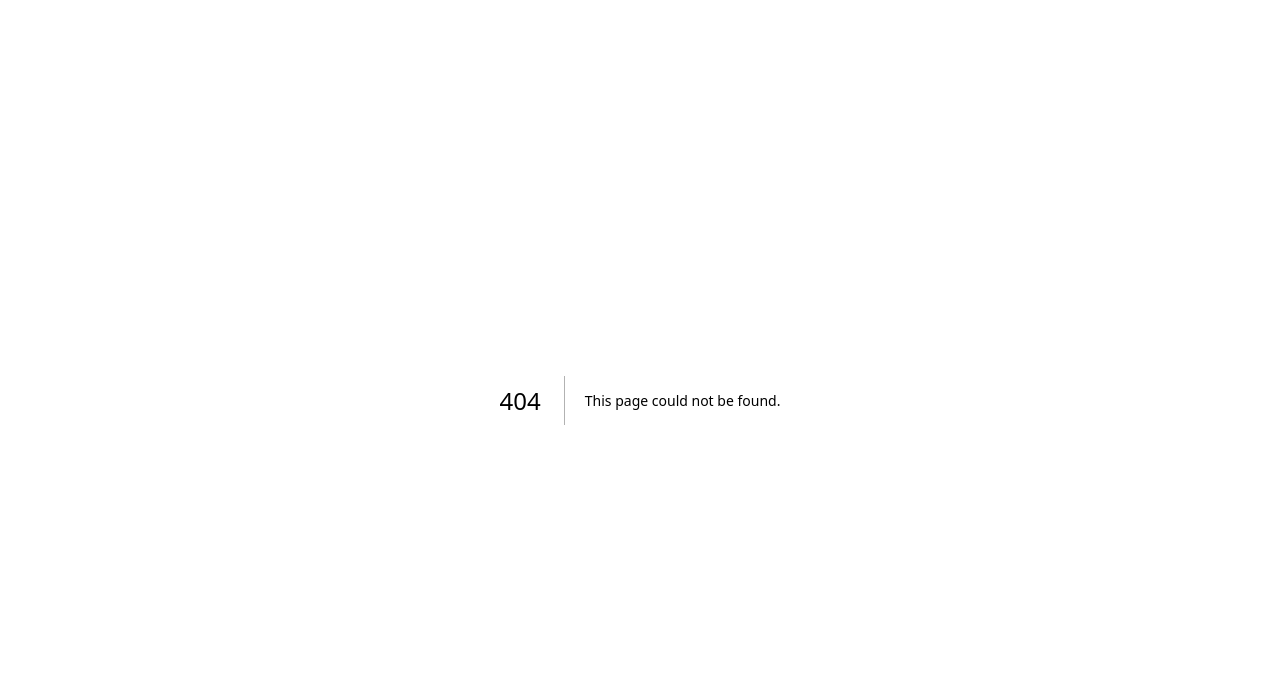
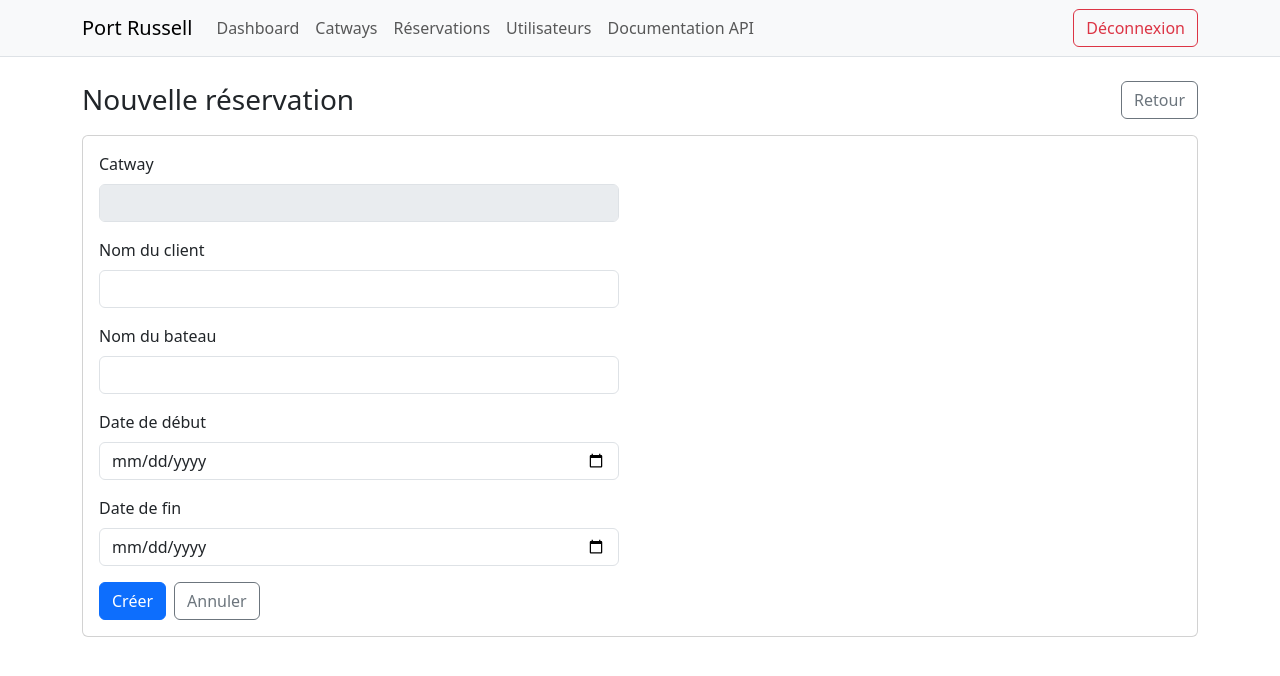
Before and after one commit to ctedie/API_Port_Russell, a Next.js app in the folder frontend/: page /dashboard/reservations/new in a window 1280 px wide. Before the commit this address had no page. Shown: the top 676 px of the page. Built offline with nearby package versions, Linux system fonts and the light colour scheme; no server answers; sample sign-in values are in the browser's storage.

Commit message:
add create reservation page

```diff
--- /dev/null
+++ b/frontend/app/dashboard/reservations/new/page.jsx
@@ -0,0 +1,139 @@
+"use client";
+
+import { useSearchParams, useRouter } from "next/navigation";
+import { useState } from "react";
+import Link from "next/link";
+
+import Alert from "react-bootstrap/Alert";
+import Button from "react-bootstrap/Button";
+import Card from "react-bootstrap/Card";
+import Form from "react-bootstrap/Form";
+
+import { apiFetch } from "../../../../lib/api";
+
+export default function NewReservationPage() {
+  const searchParams = useSearchParams();
+  const router = useRouter();
+
+  const catwayNumber = searchParams.get("catway");
+
+  const [clientName, setClientName] = useState("");
+  const [boatName, setBoatName] = useState("");
+  const [startDate, setStartDate] = useState("");
+  const [endDate, setEndDate] = useState("");
+
+  const [error, setError] = useState("");
+  const [loading, setLoading] = useState(false);
+
+  const onSubmit = async (e) => {
+    e.preventDefault();
+    setError("");
+
+    if (!catwayNumber) {
+      setError("Catway non sélectionné");
+      return;
+    }
+
+    if (new Date(endDate) <= new Date(startDate)) {
+      setError("La date de fin doit être après la date de début.");
+      return;
+    }
+
+    setLoading(true);
+
+    try {
+      await apiFetch(`/catways/${catwayNumber}/reservations`, {
+        method: "POST",
+        body: JSON.stringify({
+          clientName,
+          boatName,
+          startDate,
+          endDate,
+        }),
+      });
+
+      router.push("/dashboard/reservations");
+    } catch (err) {
+      setError(err.message || "Création impossible");
+    } finally {
+      setLoading(false);
+    }
+  };
+
+  return (
+    <>
+      <div className="d-flex justify-content-between align-items-center mb-3">
+        <h1 className="h3 mb-0">Nouvelle réservation</h1>
+        <Button as={Link} href="/dashboard/reservations" variant="outline-secondary">
+          Retour
+        </Button>
+      </div>
+
+      <Card>
+        <Card.Body>
+          {error && <Alert variant="danger">{error}</Alert>}
+
+          <Form onSubmit={onSubmit} style={{ maxWidth: 520 }}>
+            <Form.Group className="mb-3">
+              <Form.Label>Catway</Form.Label>
+              <Form.Control value={catwayNumber || ""} disabled />
+            </Form.Group>
+
+            <Form.Group className="mb-3">
+              <Form.Label>Nom du client</Form.Label>
+              <Form.Control
+                value={clientName}
+                onChange={(e) => setClientName(e.target.value)}
+                required
+              />
+            </Form.Group>
+
+            <Form.Group className="mb-3">
+              <Form.Label>Nom du bateau</Form.Label>
+              <Form.Control
+                value={boatName}
+                onChange={(e) => setBoatName(e.target.value)}
+                required
+              />
+            </Form.Group>
+
+            <Form.Group className="mb-3">
+              <Form.Label>Date de début</Form.Label>
+              <Form.Control
+                type="date"
+                value={startDate}
+                onChange={(e) => setStartDate(e.target.value)}
+                required
+              />
+            </Form.Group>
+
+            <Form.Group className="mb-3">
+              <Form.Label>Date de fin</Form.Label>
+              <Form.Control
+                type="date"
+                value={endDate}
+                onChange={(e) => setEndDate(e.target.value)}
+                required
+              />
+            </Form.Group>
+
+            <div className="d-flex gap-2">
+              <Button type="submit" disabled={loading}>
+                {loading ? "Création..." : "Créer"}
+              </Button>
+
+              <Button
+                type="button"
+                variant="outline-secondary"
+                onClick={() => router.push("/dashboard/reservations")}
+                disabled={loading}
+              >
+                Annuler
+              </Button>
+            </div>
+          </Form>
+        </Card.Body>
+      </Card>
+    </>
+  );
+}
```
